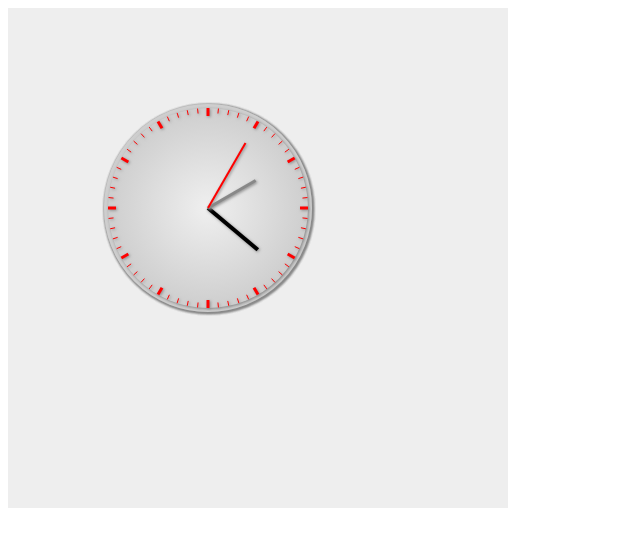
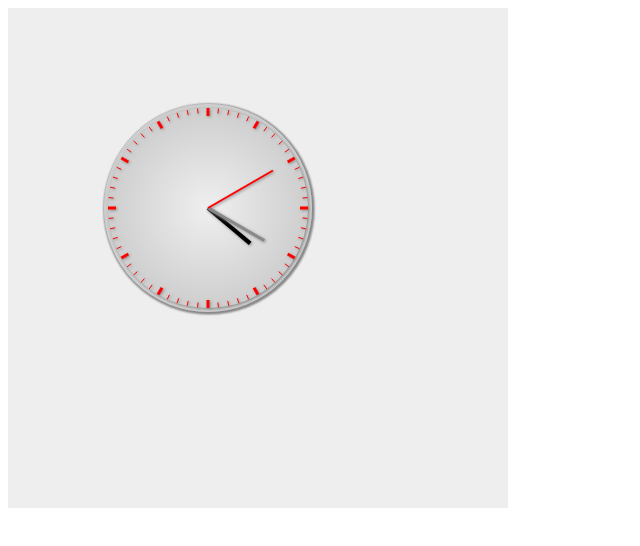
Before and after one commit to helios741/helios741.github.io, a plain HTML site: page html5demo/clock.html in a window 1280 px wide. Shown: the whole page, without its empty margins (0-640 px from the left). Drawn offline with Linux system fonts and the light colour scheme.

Commit message:
complete clock

```diff
--- a/html5demo/clock.html
+++ b/html5demo/clock.html
@@ -18,13 +18,13 @@
                 drawCircle(colobj);
                 drawMark();
                 var date = new Date();
-                var ma = date.getMinutes()*3  - 90;
+                var ma = date.getMinutes()*6  - 90;
                 var ha=date.getHours()*30 - 90 + date.getMinutes()/2;
-                var sa  =  date.getSeconds()*3 - 90;
+                var sa  =  date.getSeconds()*6 - 90;
                 //时针
-                drawPoint(65,ha*Math.PI/180,4,"#000");
+                drawPoint(55,ha*Math.PI/180,4,"#000");
                 //分针
-                drawPoint(55,ma*Math.PI/180,3,"#888");
+                drawPoint(65,ma*Math.PI/180,3,"#888");
                 //秒针
                 drawPoint(75,sa*Math.PI/180,2,"#ff0000");
 
```
